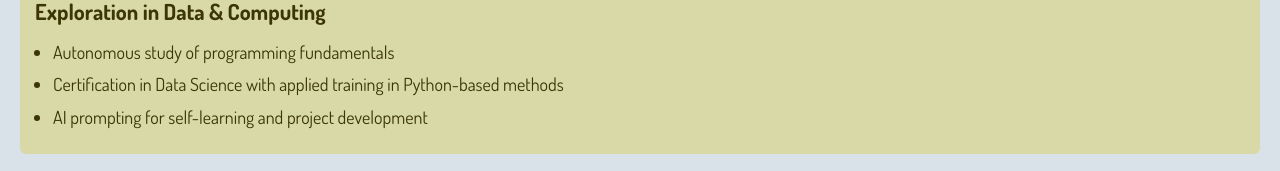
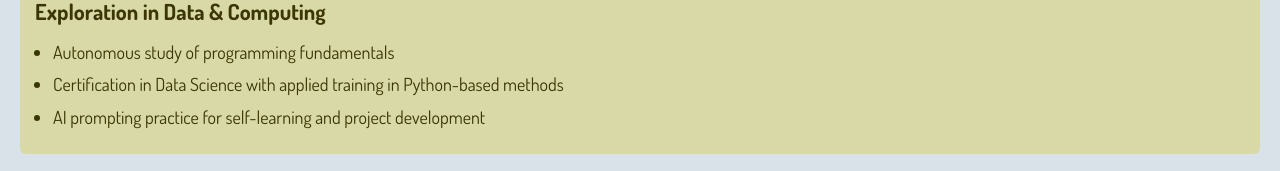
Before and after one commit to acrossfields/idilsezer, a Jekyll site: the page built from en/index.md, in a window 1280 px wide. Shown: the part 822-993 px from the top of the page. Built offline with Jekyll 4.4.1, drawn with Linux system fonts in a browser that asks for light colours; some web fonts are replaced.

Commit message:
Update index.md

```diff
--- a/en/index.md
+++ b/en/index.md
@@ -40,6 +40,6 @@ permalink: /en/
   <ul style="margin-top: 0; padding-left: 18px;">
     <li style="margin-bottom: 10px;">Autonomous study of programming fundamentals</li>
     <li style="margin-bottom: 10px;">Certification in Data Science with applied training in Python-based methods</li>
-    <li style="margin-bottom: 10px;">AI prompting for self-learning and project development</li>
+    <li style="margin-bottom: 10px;">AI prompting practice for self-learning and project development</li>
   </ul>
 </div>
```
